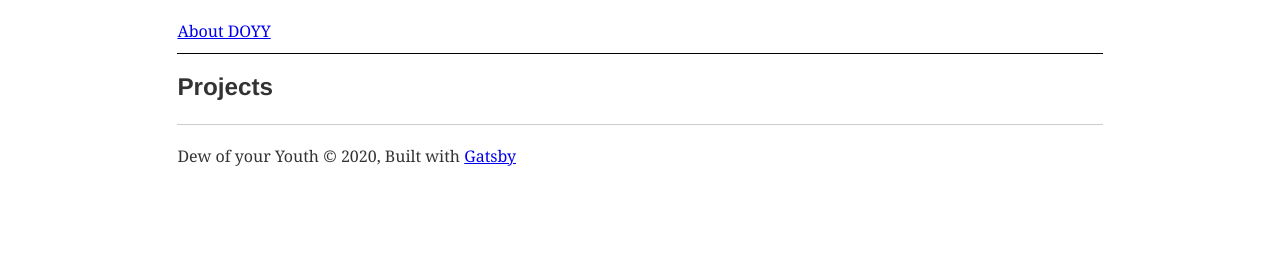
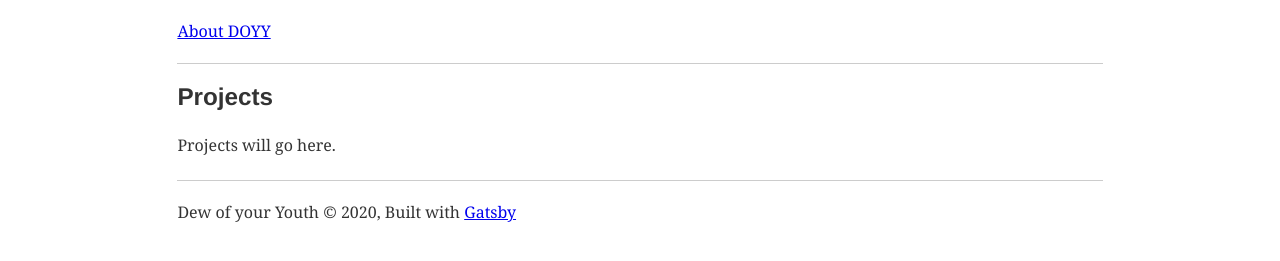
Before and after one commit to DewofyourYouth/new-doyy-gatsby, a Gatsby site: page / in a window 1280 px wide. Shown: the part 395-656 px from the top of the page. Built offline with nearby package versions, Linux system fonts and the light colour scheme; Gatsby itself is replaced by a stand-in of ours; some packages are replaced by stand-ins of ours; what typography-theme-kirkham would draw is missing.

Commit message:
some changes to projects

```diff
--- a/src/components/projects.js
+++ b/src/components/projects.js
@@ -4,6 +4,7 @@ const Projects = () => {
   return (
     <section id="projects">
       <h2>Projects</h2>
+      <p>Projects will go here.</p>
     </section>
   )
 }
--- a/src/scss/_projects.scss
+++ b/src/scss/_projects.scss
@@ -1,5 +1,5 @@
 section {
-  border-top: 1px solid #000;
-  margin-top: 10px;
+  border-top: 1px solid #ccc;
+  margin-top: 20px;
   padding-top: 20px;
 }
```
